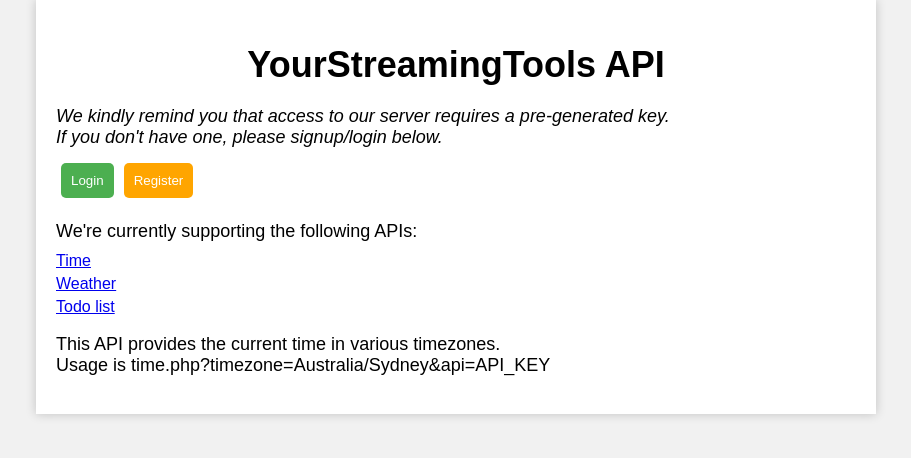
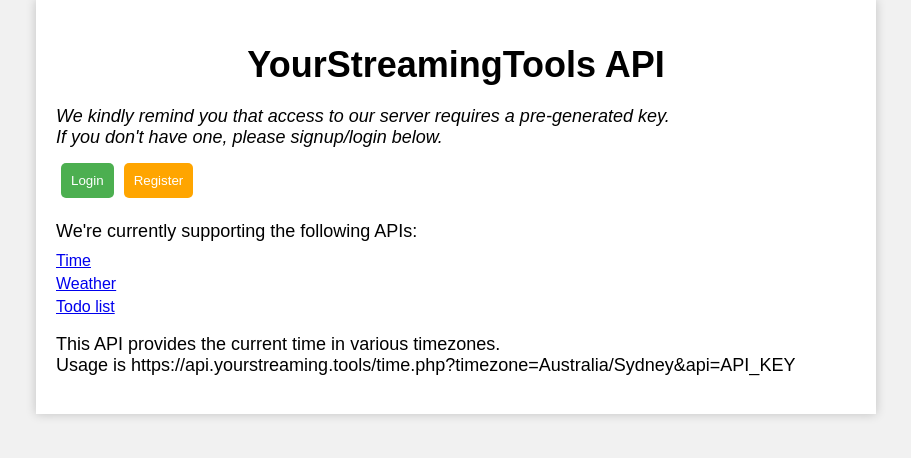
Before and after one commit to YourStreamingTools/YourStreaming.Tools, a PHP site: page /index.php?api=Time in a window 1280 px wide. Shown: the top 458 px of the page, without its empty margins (184-1095 px from the left). Run offline with PHP 8.4, Linux system fonts and the light colour scheme.

Commit message:
Update index.php

```diff
--- a/index.php
+++ b/index.php
@@ -26,12 +26,12 @@
 					switch ($api) {
 						case 'Time':
 							echo "<p>This API provides the current time in various timezones.<br>";
-							echo "Usage is time.php?timezone=Australia/Sydney&api=API_KEY</p>";
+							echo "Usage is https://api.yourstreaming.tools/time.php?timezone=Australia/Sydney&api=API_KEY</p>";
 							echo "</p>";
 							break;
 						case 'Weather':
 							echo "<p>This API provides the current weather conditions for a given location.<br>";
-							echo "Usage is weather.php?city=Sydney&api=API_KEY</p>";
+							echo "Usage is https://api.yourstreaming.tools/weather.php?city=Sydney&api=API_KEY</p>";
 							echo "</p>";
 							break;
 						case 'Todo-list':
```
